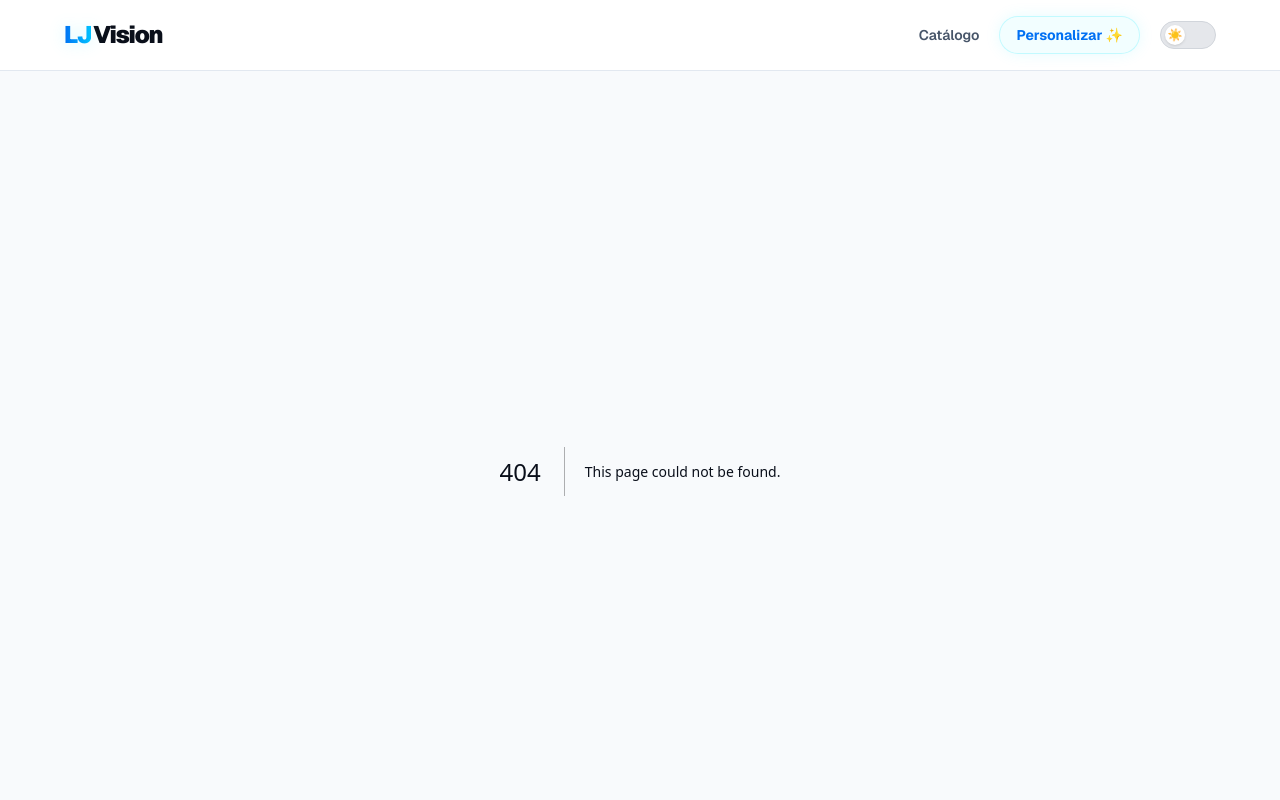
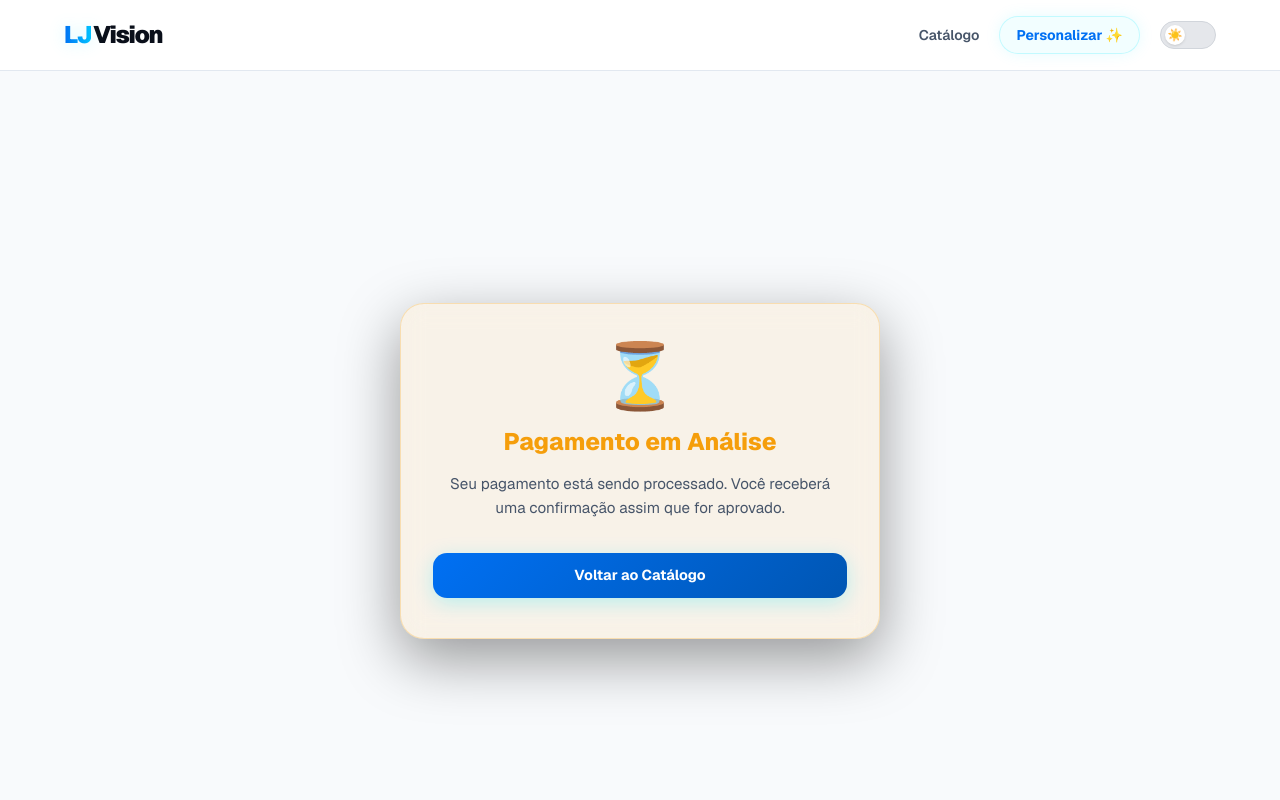
Before and after one commit to gabrielbarros1975-lgtm/Prinzo, a Next.js app: page /pagamento in a window 1280 px wide. Before the commit this address had no page. Shown: the top 800 px of the page. Built offline with nearby package versions, Linux system fonts and the light colour scheme.

Commit message:
update api de pagamento

```diff
--- a/package.json
+++ b/package.json
@@ -10,6 +10,7 @@
   },
   "dependencies": {
     "@supabase/supabase-js": "^2.0.0",
+    "mercadopago": "^3.1.0",
     "next": "16.2.6",
     "react": "19.2.4",
     "react-dom": "19.2.4",
--- /dev/null
+++ b/src/app/api/checkout/route.js
@@ -0,0 +1,56 @@
+import { MercadoPagoConfig, Preference } from 'mercadopago';
+import { NextResponse } from 'next/server';
+
+export async function POST(req) {
+  try {
+    const { items } = await req.json();
+
+    if (!items || items.length === 0) {
+      return NextResponse.json({ error: 'Carrinho vazio' }, { status: 400 });
+    }
+
+    const accessToken = process.env.MP_ACCESS_TOKEN;
+    if (!accessToken || accessToken === 'COLE_AQUI_SEU_ACCESS_TOKEN') {
+      return NextResponse.json({ error: 'Access Token do Mercado Pago não configurado' }, { status: 500 });
+    }
+
+    const client = new MercadoPagoConfig({ accessToken });
+    const preference = new Preference(client);
+
+    const baseUrl = process.env.NEXT_PUBLIC_BASE_URL || 'http://localhost:3000';
+
+    // Mercado Pago strictly requires HTTPS and public domains for back_urls since 2025.
+    // If the base URL is local (http://localhost), we use a placeholder HTTPS URL for the API payload
+    // so checkout creation succeeds, allowing testing. If using a tunnel (e.g. ngrok), the original URL is kept.
+    const isLocal = baseUrl.includes('localhost') || baseUrl.startsWith('http://');
+    const mpBaseUrl = isLocal ? 'https://example.com' : baseUrl;
+
+    const preferenceData = {
+      items: items.map(item => ({
+        id: String(item.id),
+        title: item.name,
+        quantity: item.qty,
+        unit_price: Number(item.price),
+        currency_id: 'BRL',
+      })),
+      back_urls: {
+        success: `${mpBaseUrl}/pagamento?status=approved`,
+        failure: `${mpBaseUrl}/pagamento?status=failure`,
+        pending: `${mpBaseUrl}/pagamento?status=pending`,
+      },
+      auto_return: 'approved',
+      statement_descriptor: 'LJVision',
+      metadata: {
+        store: 'ljvision',
+      },
+    };
+
+
+    const result = await preference.create({ body: preferenceData });
+
+    return NextResponse.json({ init_point: result.init_point });
+  } catch (err) {
+    console.error('[MP Checkout]', err);
+    return NextResponse.json({ error: err.message || 'Erro ao criar preferência de pagamento' }, { status: 500 });
+  }
+}
--- a/src/app/globals.css
+++ b/src/app/globals.css
@@ -66,3 +66,12 @@ body {
 ::-webkit-scrollbar-thumb:hover {
   background: #00e5ff;
 }
+
+@keyframes spin {
+  from {
+    transform: rotate(0deg);
+  }
+  to {
+    transform: rotate(360deg);
+  }
+}
--- /dev/null
+++ b/src/app/pagamento/page.js
@@ -0,0 +1,140 @@
+'use client';
+import { useSearchParams } from 'next/navigation';
+import { Suspense } from 'react';
+
+const STATUS_CONFIG = {
+  approved: {
+    emoji: '✅',
+    title: 'Pagamento Aprovado!',
+    message: 'Seu pedido foi confirmado com sucesso. Entraremos em contato em breve para combinar a entrega.',
+    color: '#22c55e',
+    bg: 'rgba(34,197,94,0.08)',
+    border: 'rgba(34,197,94,0.25)',
+  },
+  pending: {
+    emoji: '⏳',
+    title: 'Pagamento em Análise',
+    message: 'Seu pagamento está sendo processado. Você receberá uma confirmação assim que for aprovado.',
+    color: '#f59e0b',
+    bg: 'rgba(245,158,11,0.08)',
+    border: 'rgba(245,158,11,0.25)',
+  },
+  failure: {
+    emoji: '❌',
+    title: 'Pagamento Não Aprovado',
+    message: 'Não foi possível processar seu pagamento. Tente novamente ou escolha outra forma de pagamento.',
+    color: '#ef4444',
+    bg: 'rgba(239,68,68,0.08)',
+    border: 'rgba(239,68,68,0.25)',
+  },
+};
+
+function PaymentContent() {
+  const searchParams = useSearchParams();
+  const status = searchParams.get('status') || 'pending';
+  const config = STATUS_CONFIG[status] || STATUS_CONFIG.pending;
+
+  return (
+    <main
+      style={{
+        minHeight: '100vh',
+        display: 'flex',
+        alignItems: 'center',
+        justifyContent: 'center',
+        padding: '2rem',
+        backgroundColor: 'var(--bg-page, #0a0a0f)',
+      }}
+    >
+      <div
+        style={{
+          maxWidth: '480px',
+          width: '100%',
+          borderRadius: '1.5rem',
+          border: `1px solid ${config.border}`,
+          backgroundColor: config.bg,
+          padding: '2.5rem 2rem',
+          textAlign: 'center',
+          backdropFilter: 'blur(12px)',
+          boxShadow: `0 20px 60px rgba(0,0,0,0.4)`,
+        }}
+      >
+        {/* Emoji */}
+        <div style={{ fontSize: '4rem', marginBottom: '1rem', lineHeight: 1 }}>
+          {config.emoji}
+        </div>
+
+        {/* Title */}
+        <h1
+          style={{
+            fontSize: '1.5rem',
+            fontWeight: 800,
+            marginBottom: '0.75rem',
+            color: config.color,
+          }}
+        >
+          {config.title}
+        </h1>
+
+        {/* Message */}
+        <p
+          style={{
+            fontSize: '0.95rem',
+            lineHeight: 1.6,
+            color: 'var(--text-secondary, #94a3b8)',
+            marginBottom: '2rem',
+          }}
+        >
+          {config.message}
+        </p>
+
+        {/* Actions */}
+        <div style={{ display: 'flex', flexDirection: 'column', gap: '0.75rem' }}>
+          <a
+            href="/"
+            style={{
+              display: 'block',
+              padding: '0.75rem 1.5rem',
+              borderRadius: '0.875rem',
+              fontWeight: 700,
+              fontSize: '0.9rem',
+              textDecoration: 'none',
+              color: '#fff',
+              background: 'linear-gradient(135deg, var(--accent, #00e5ff), var(--accent-hover, #0091ff))',
+              boxShadow: '0 5px 20px rgba(0,229,255,0.25)',
+              transition: 'opacity 0.2s',
+            }}
+          >
+            Voltar ao Catálogo
+          </a>
+
+          {status === 'failure' && (
+            <a
+              href="/"
+              style={{
+                display: 'block',
+                padding: '0.75rem 1.5rem',
+                borderRadius: '0.875rem',
+                fontWeight: 700,
+                fontSize: '0.9rem',
+                textDecoration: 'none',
+                color: 'var(--text-secondary, #94a3b8)',
+                border: '1px solid var(--border-color, rgba(255,255,255,0.1))',
+                transition: 'opacity 0.2s',
+              }}
+            >
+              Tentar Novamente
+            </a>
+          )}
+        </div>
+      </div>
+    </main>
+  );
+}
+
+export default function PagamentoPage() {
+  return (
+    <Suspense>
+      <PaymentContent />
+    </Suspense>
+  );
+}
--- a/src/app/page.js
+++ b/src/app/page.js
@@ -318,6 +318,7 @@ export default function CatalogPage() {
   const [loadError, setLoadError] = useState(null);
   const [cart, setCart] = useState([]);
   const [addedId, setAddedId] = useState(null);
+  const [mpLoading, setMpLoading] = useState(false);
 
   useEffect(() => {
     fetchCategories()
@@ -365,6 +366,25 @@ export default function CatalogPage() {
     const lines = cart.map(p => `• ${p.name} (×${p.qty}) — R$ ${(p.price * p.qty).toFixed(2).replace('.', ',')}`);
     const msg = `Olá! Gostaria de encomendar os seguintes itens da *LJVision*:\n\n${lines.join('\n')}\n\n*Total: R$ ${totalPrice.toFixed(2).replace('.', ',')}*\n\nPor favor, me informe prazo e forma de pagamento!`;
     window.open(`https://wa.me/${WHATSAPP_NUMBER}?text=${encodeURIComponent(msg)}`, '_blank');
+  };
+
+  const handleMercadoPago = async () => {
+    if (!cart.length || mpLoading) return;
+    setMpLoading(true);
+    try {
+      const res = await fetch('/api/checkout', {
+        method: 'POST',
+        headers: { 'Content-Type': 'application/json' },
+        body: JSON.stringify({ items: cart.map(p => ({ id: p.id, name: p.name, price: p.price, qty: p.qty })) }),
+      });
+      const data = await res.json();
+      if (!res.ok) throw new Error(data?.error || 'Erro ao criar pagamento');
+      window.location.href = data.init_point;
+    } catch (err) {
+      alert(err.message);
+    } finally {
+      setMpLoading(false);
+    }
   };
 
   return (
@@ -450,11 +470,42 @@ export default function CatalogPage() {
               ))}
             </div>
 
+            {/* Botão Mercado Pago */}
+            <button
+              onClick={handleMercadoPago}
+              disabled={mpLoading}
+              className="w-full font-bold py-3 rounded-xl flex items-center justify-center gap-2 transition-all hover:opacity-90 active:scale-[0.98] disabled:opacity-60"
+              style={{
+                background: 'linear-gradient(135deg, #009ee3 0%, #00bcff 100%)',
+                color: '#fff',
+                boxShadow: '0 5px 20px rgba(0,158,227,0.35)',
+              }}
+            >
+              {mpLoading ? (
+                <>
+                  <svg style={{ animation: 'spin 1s linear infinite' }} xmlns="http://www.w3.org/2000/svg" width="18" height="18" fill="none" viewBox="0 0 24 24">
+                    <circle cx="12" cy="12" r="10" stroke="rgba(255,255,255,0.3)" strokeWidth="3" />
+                    <path d="M12 2a10 10 0 0 1 10 10" stroke="#fff" strokeWidth="3" strokeLinecap="round" />
+                  </svg>
+                  Processando...
+                </>
+              ) : (
+                <>
+                  <svg xmlns="http://www.w3.org/2000/svg" width="20" height="20" viewBox="0 0 48 48" fill="none">
+                    <circle cx="24" cy="24" r="22" fill="#fff" fillOpacity="0.18"/>
+                    <text x="24" y="30" textAnchor="middle" fontSize="18" fill="#fff" fontWeight="bold">MP</text>
+                  </svg>
+                  Pagar com Mercado Pago
+                </>
+              )}
+            </button>
+
+            {/* Botão WhatsApp */}
             <button
               onClick={handleCheckout}
               className="w-full bg-green-500 hover:bg-green-400 text-white font-bold py-3 rounded-xl flex items-center justify-center gap-2 transition-colors"
             >
-              Finalizar via WhatsApp
+              Encomendar via WhatsApp
               <svg xmlns="http://www.w3.org/2000/svg" width="18" height="18" fill="currentColor" viewBox="0 0 16 16">
                 <path d="M13.601 2.326A7.85 7.85 0 0 0 7.994 0C3.627 0 .068 3.558.064 7.926c0 1.399.366 2.76 1.057 3.965L0 16l4.204-1.102a7.9 7.9 0 0 0 3.79.965h.004c4.368 0 7.926-3.558 7.93-7.93A7.9 7.9 0 0 0 13.6 2.326zM7.994 14.521a6.6 6.6 0 0 1-3.356-.92l-.24-.144-2.494.654.666-2.433-.156-.251a6.56 6.56 0 0 1-1.007-3.505c0-3.626 2.957-6.584 6.591-6.584a6.56 6.56 0 0 1 4.66 1.931 6.56 6.56 0 0 1 1.928 4.66c-.004 3.639-2.961 6.592-6.592 6.592m3.615-4.934c-.197-.099-1.17-.578-1.353-.646-.182-.065-.315-.099-.445.099-.133.197-.513.646-.627.775-.114.133-.232.148-.43.05-.197-.1-.836-.308-1.592-.985-.59-.525-.985-1.175-1.103-1.372-.114-.198-.011-.304.088-.403.087-.088.197-.232.296-.346.1-.114.133-.198.198-.33.065-.134.034-.248-.015-.347-.05-.099-.445-1.076-.612-1.47-.16-.389-.323-.335-.445-.34-.114-.007-.247-.007-.38-.007a.73.73 0 0 0-.529.247c-.182.198-.691.677-.691 1.654s.71 1.916.81 2.049c.098.133 1.394 2.132 3.383 2.992.47.205.84.326 1.129.418.475.152.904.129 1.246.08.38-.058 1.171-.48 1.338-.943.164-.464.164-.86.114-.943-.049-.084-.182-.133-.38-.232" />
               </svg>
```
Also changed, not shown: 1 other file (tests, documents, lock files or other folders).
